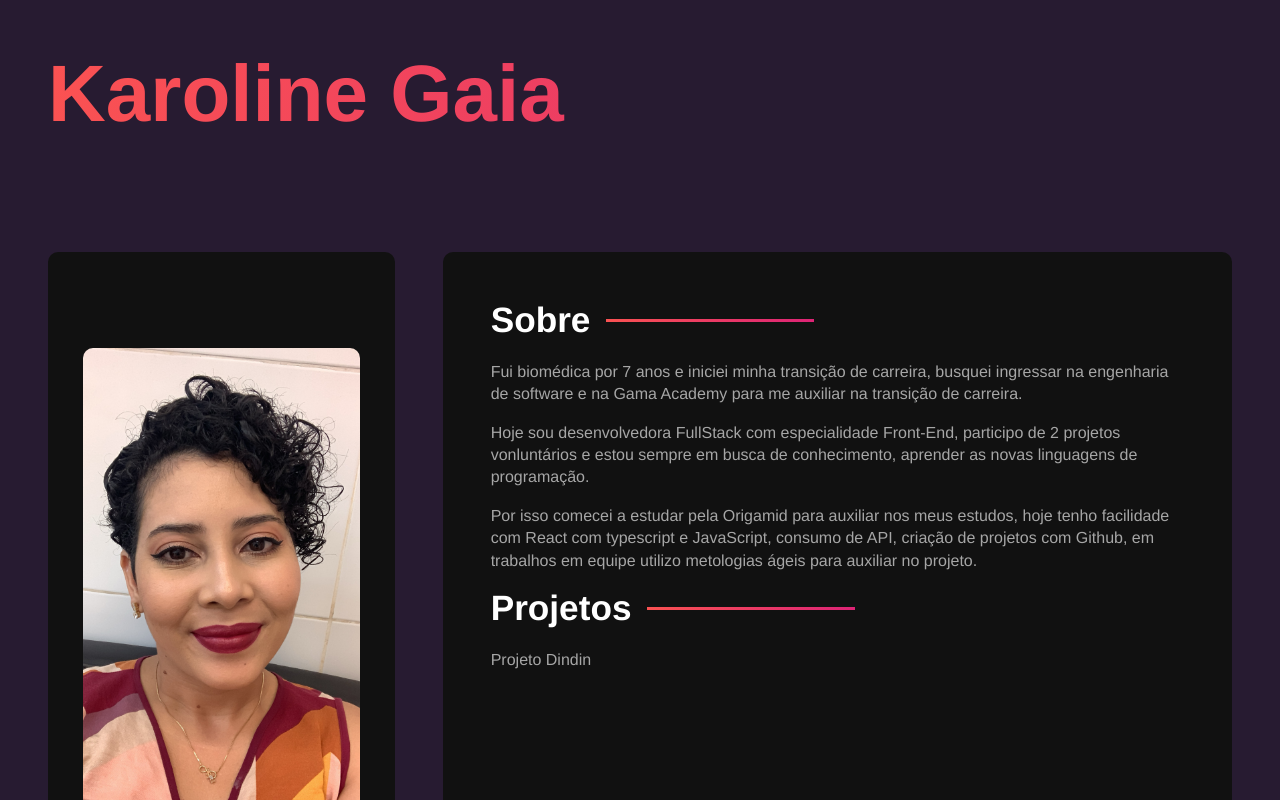
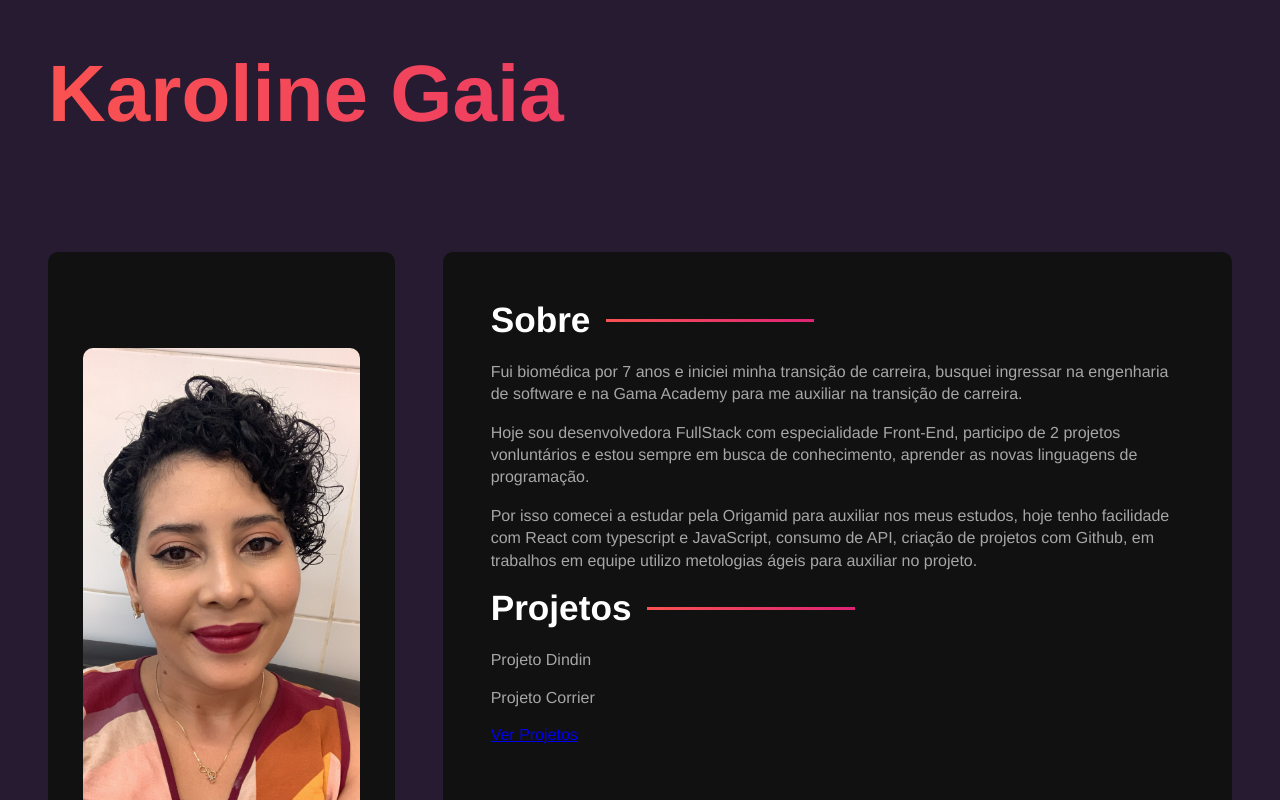
Before and after one commit to Karolinegaia/Karoline-Gaia, a React (Vite) app: page / in a window 1280 px wide. Shown: the top 800 px of the page. Built offline with nearby package versions, Linux system fonts and the light colour scheme.

Commit message:
updating

```diff
--- a/src/Components/Projects.jsx
+++ b/src/Components/Projects.jsx
@@ -2,7 +2,10 @@ const Projects = () => {
     return <section className="projects-container">
         <h2>Projetos</h2>
         <p>Projeto Dindin</p>
-        <a href=""></a>
+        <p>Projeto Corrier</p>
+        <a href="https://github.com/Karolinegaia" className="btn">
+            Ver Projetos
+        </a>
 
     </section>
 }
```
